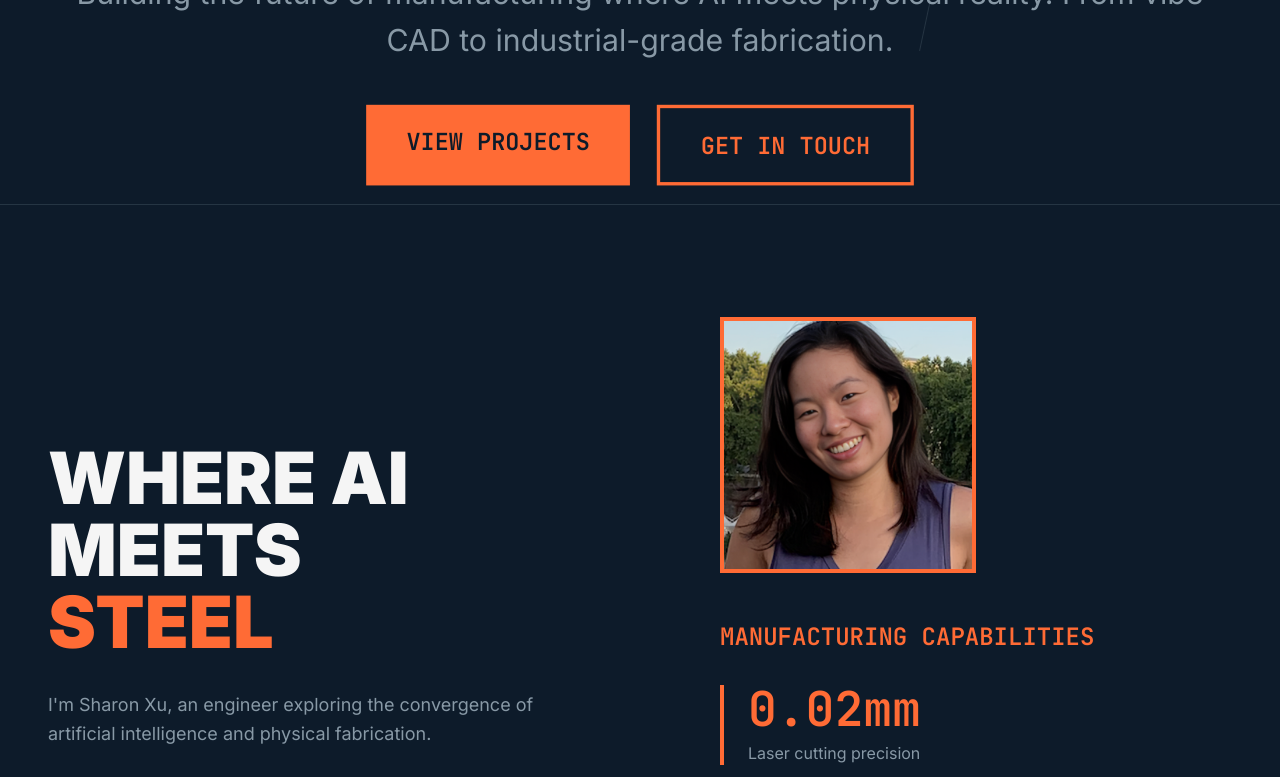
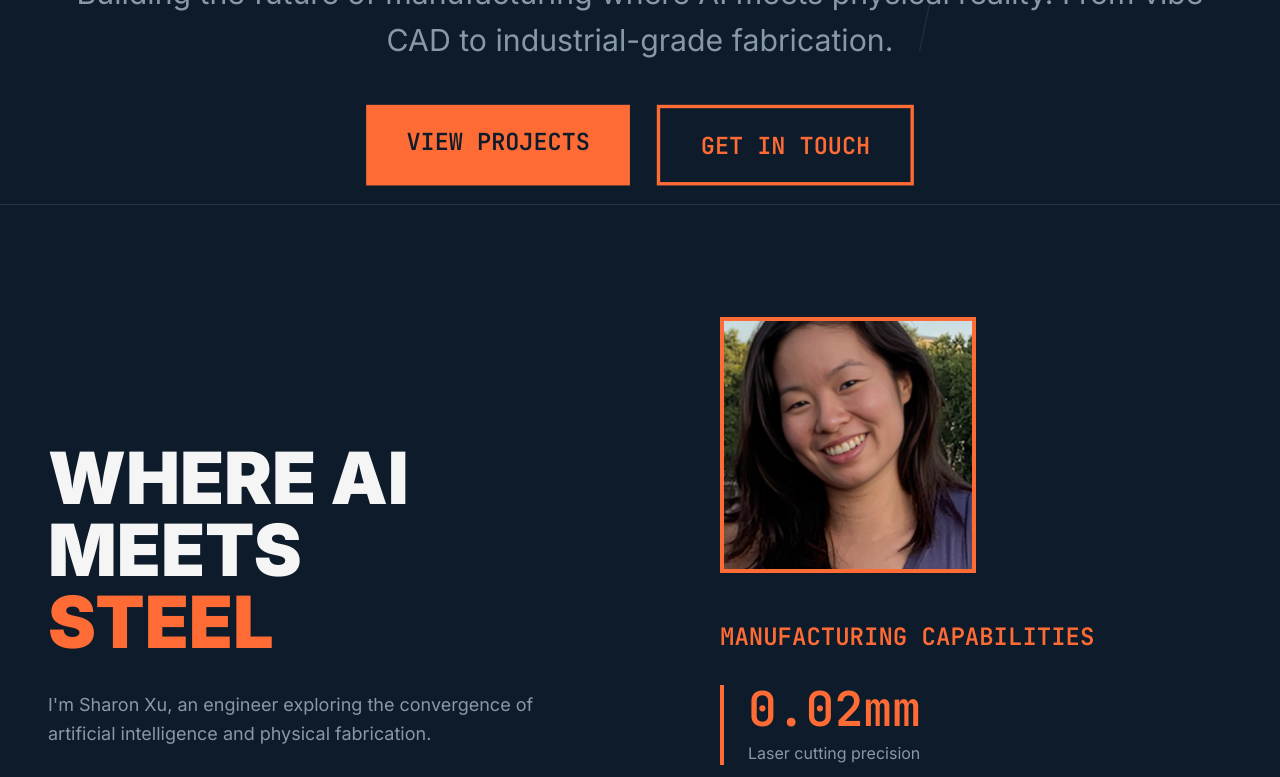
Before and after one commit to sharonxu/breaking-cad, a React (Vite) app: page / in a window 1280 px wide. Shown: the part 596-1373 px from the top of the page. Built offline with nearby package versions, Linux system fonts and the light colour scheme.

Commit message:
Adjust profile image: zoom in, show more from top
- Add scale-125 to zoom in 25%
- Add object-top to show more of the top, crop bottom
- Add overflow-hidden to contain scaled image

```diff
--- a/src/components/About.jsx
+++ b/src/components/About.jsx
@@ -8,11 +8,11 @@ function About({ scrollY }) {
           {/* Left side - Text */}
           <div>
             {/* Profile picture for mobile */}
-            <div className="md:hidden mb-12 flex justify-center">
+            <div className="md:hidden mb-12 flex justify-center overflow-hidden">
               <img
                 src="/images/profile.png"
                 alt="Sharon Xu"
-                className="w-48 h-48 object-cover border-4 border-machine-orange"
+                className="w-48 h-48 object-cover object-top scale-125 border-4 border-machine-orange"
               />
             </div>
             <h2 className="text-5xl md:text-7xl font-black mb-8 leading-tight">
@@ -39,11 +39,11 @@ function About({ scrollY }) {
             style={{ transform: `translateY(${parallaxOffset}px)` }}
           >
             {/* Profile picture for desktop */}
-            <div className="hidden md:flex justify-start mb-12">
+            <div className="hidden md:flex justify-start mb-12 overflow-hidden w-64 h-64 border-4 border-machine-orange">
               <img
                 src="/images/profile.png"
                 alt="Sharon Xu"
-                className="w-64 h-64 object-cover border-4 border-machine-orange"
+                className="w-full h-full object-cover object-top scale-125"
               />
             </div>
 
```
